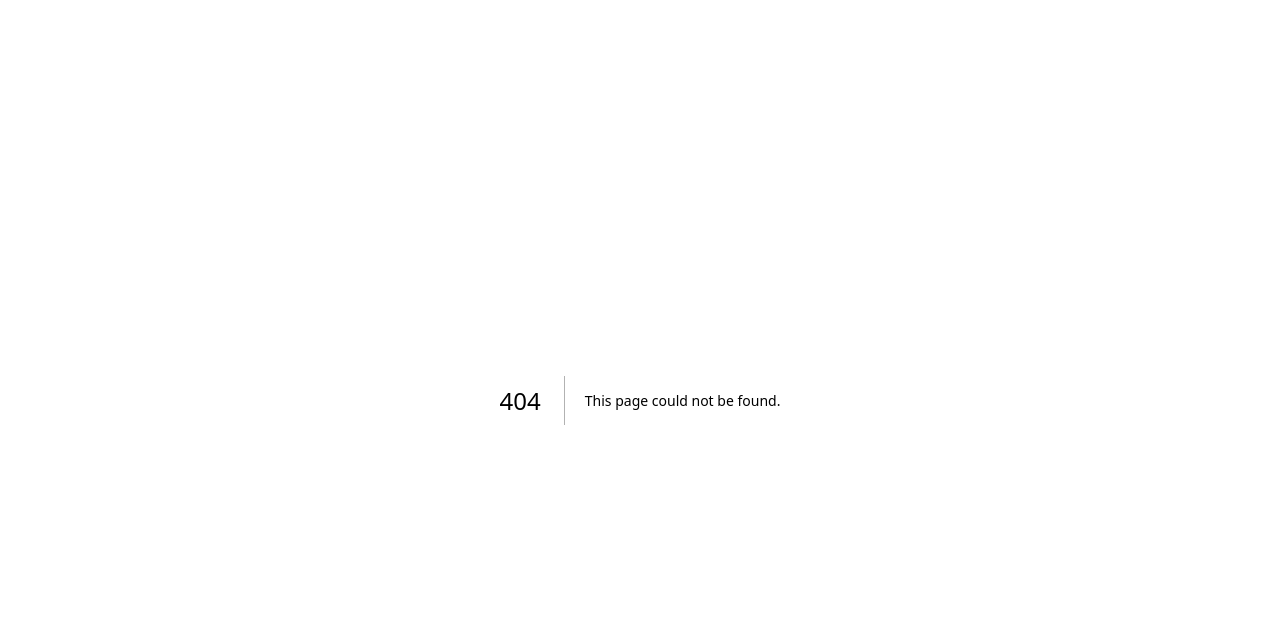
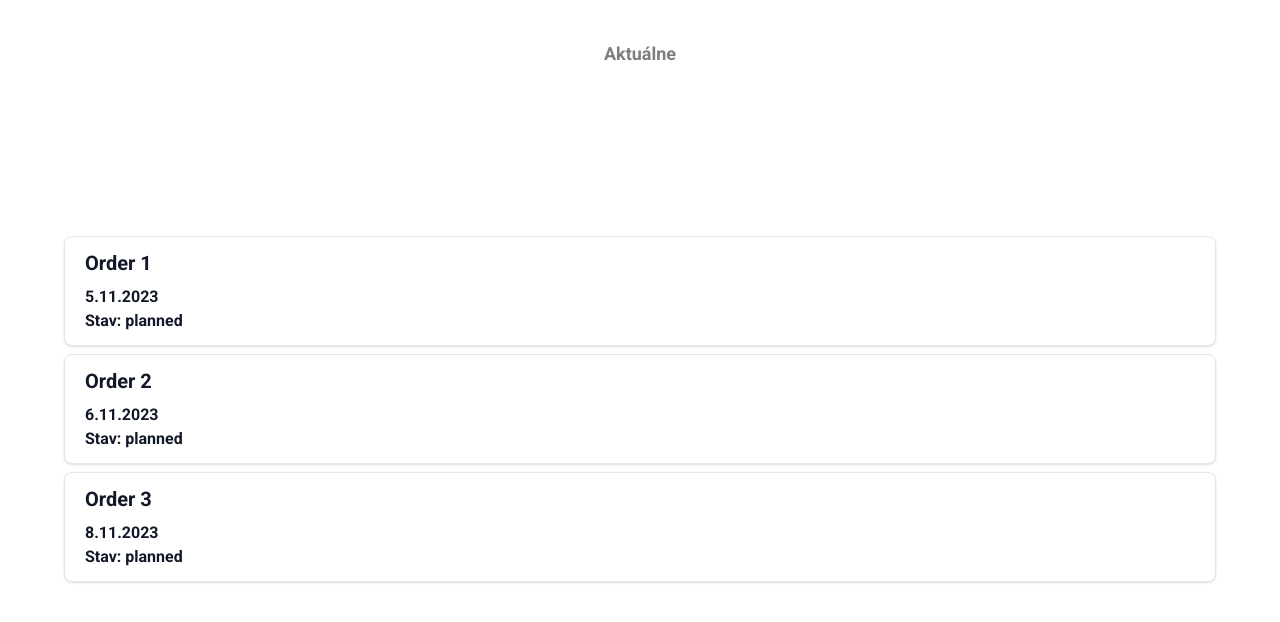
Before and after one commit to GoldLux-sk/goldlux-nextjs, a Next.js app: page /home in a window 1280 px wide. Before the commit this address had no page. Shown: the top 622 px of the page. Built offline with nearby package versions, Linux system fonts and the light colour scheme.

Commit message:
home screen

```diff
--- /dev/null
+++ b/app/home/layout.tsx
@@ -0,0 +1,21 @@
+import getSession from "@/utils/session"
+import { redirect } from "next/navigation"
+
+export default function HomeLayout({
+    children,
+}: {
+    children: React.ReactNode
+}) {
+    /*const session = getSession()
+
+    if (!session.isLoggedIn) {
+        redirect("/")
+    }*/
+
+    return (
+
+        <div>
+            {children}
+        </div>
+    )
+}
--- /dev/null
+++ b/app/home/page.tsx
@@ -0,0 +1,28 @@
+import LogOutButton from "@/components/common/LogOutButton";
+import OrderCard from "@/components/common/OrderCard";
+
+export default  function Home() {
+
+    const placeholderOrders = [
+        {id: 1, title: "Order 1", date: '5.11.2023', status: 'planned'},
+        {id: 2, title: "Order 2", date: '6.11.2023', status: 'planned'},
+        {id: 3, title: "Order 3", date: '8.11.2023', status: 'planned'},
+    ]
+
+    return (
+        <div className="w-full flex flex-col items-center">
+            <div className="flex items-center justify-center mt-10">
+                <h1 className="text-lg font-semibold opacity-50">Aktuálne</h1>
+            </div>
+            <div className="mt-[20vh]">
+                <ul>
+                    {placeholderOrders.map(order => (
+                        <li key={order.id}><OrderCard title={order.title} date={order.date} status={order.status} /></li>
+                    ))}
+                </ul>
+
+            </div>
+
+        </div>
+    )
+}
--- /dev/null
+++ b/components/common/OrderCard.tsx
@@ -0,0 +1,21 @@
+import {FunctionComponent} from "react";
+
+type OrderCardProps = {
+    title: string,
+    date: string,
+    status: string
+}
+
+const OrderCard: FunctionComponent<OrderCardProps> = ({
+    title, date, status
+}) => {
+    return (
+        <div className="block w-[90vw] px-5 py-3 my-2 bg-white border border-gray-200 rounded-lg shadow hover:bg-gray-100">
+            <h5 className="mb-2 text-xl font-bold text-gray-900 dark:text-white">{title}</h5>
+            <p className="font-bold text-gray-900 dark:text-gray-400">{date}</p>
+            <p className="font-bold text-gray-900 dark:text-gray-400">Stav: {status}</p>
+        </div>
+    )
+}
+
+export default OrderCard;
```
